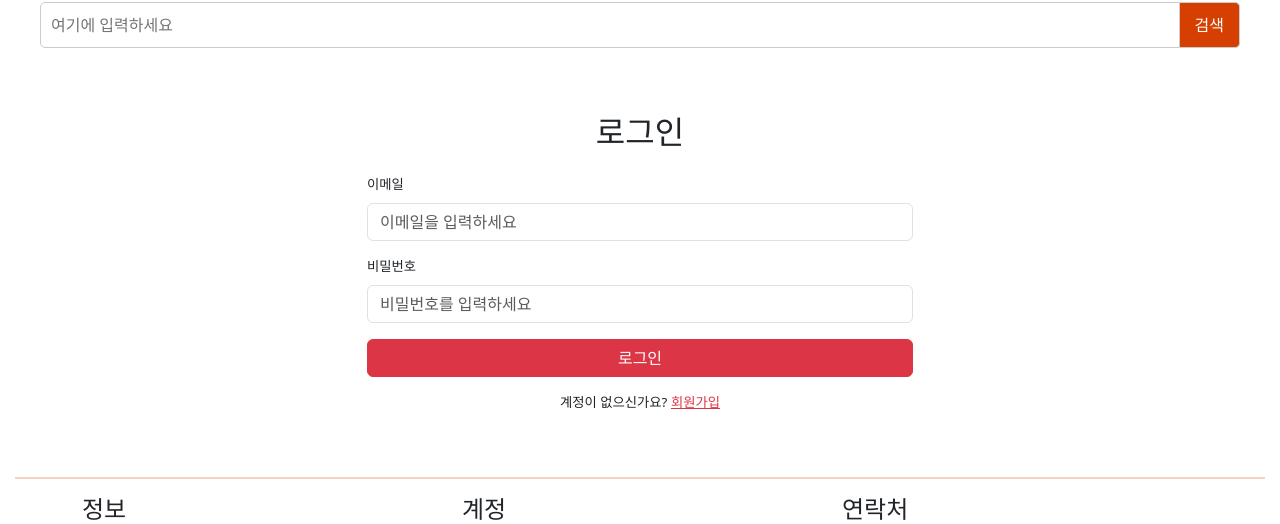
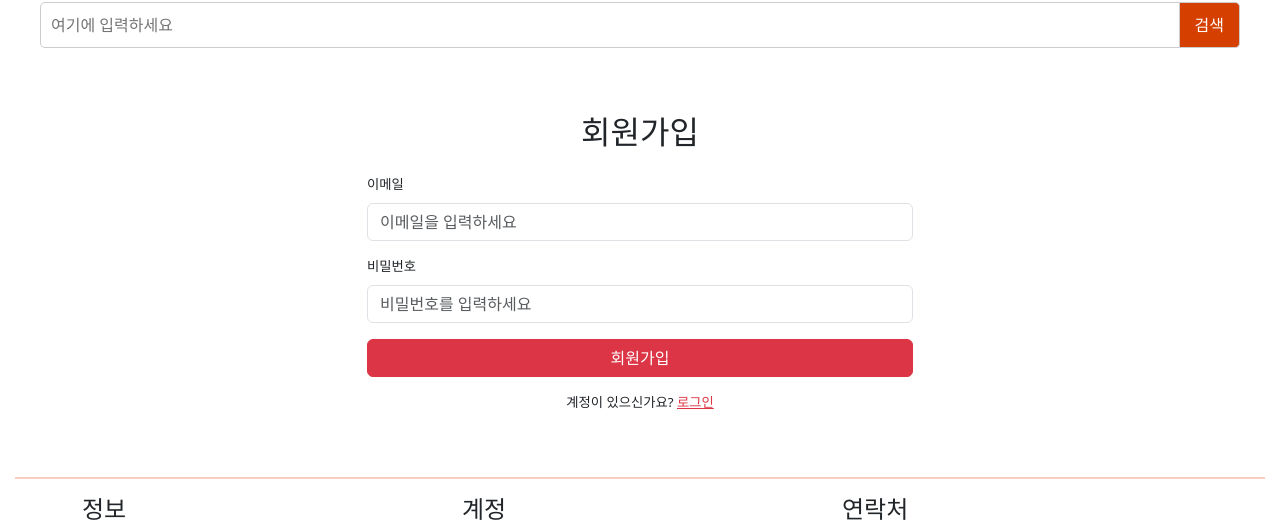
Before and after one commit to 2zji/htdocs, a PHP site: page /shopping/signup.php in a window 1280 px wide. Shown: the part 115-639 px from the top of the page. Run offline with PHP 8.4, Linux system fonts and the light colour scheme.

Commit message:
회원가입 기본틀 1

```diff
--- a/shopping/signup.php
+++ b/shopping/signup.php
@@ -53,7 +53,7 @@ include('./db_conn.php');
     <div class="container my-5">
         <div class="row justify-content-center">
             <div class="col-md-6">
-                <h2 class="text-center mb-4">로그인</h2>
+                <h2 class="text-center mb-4">회원가입</h2>
                 <form action="login_process.php" method="POST">
                     <div class="mb-3">
                         <label for="email" class="form-label">이메일</label>
@@ -65,11 +65,11 @@ include('./db_conn.php');
                             placeholder="비밀번호를 입력하세요" required>
                     </div>
                     <div class="d-grid">
-                        <button type="submit" class="btn btn-danger">로그인</button>
+                        <button type="submit" class="btn btn-danger">회원가입</button>
                     </div>
                 </form>
                 <div class="text-center mt-3">
-                    <p>계정이 없으신가요? <a href="signup.html" class="text-danger">회원가입</a></p>
+                    <p>계정이 있으신가요? <a href="login.php" class="text-danger">로그인</a></p>
                 </div>
             </div>
         </div>
```
